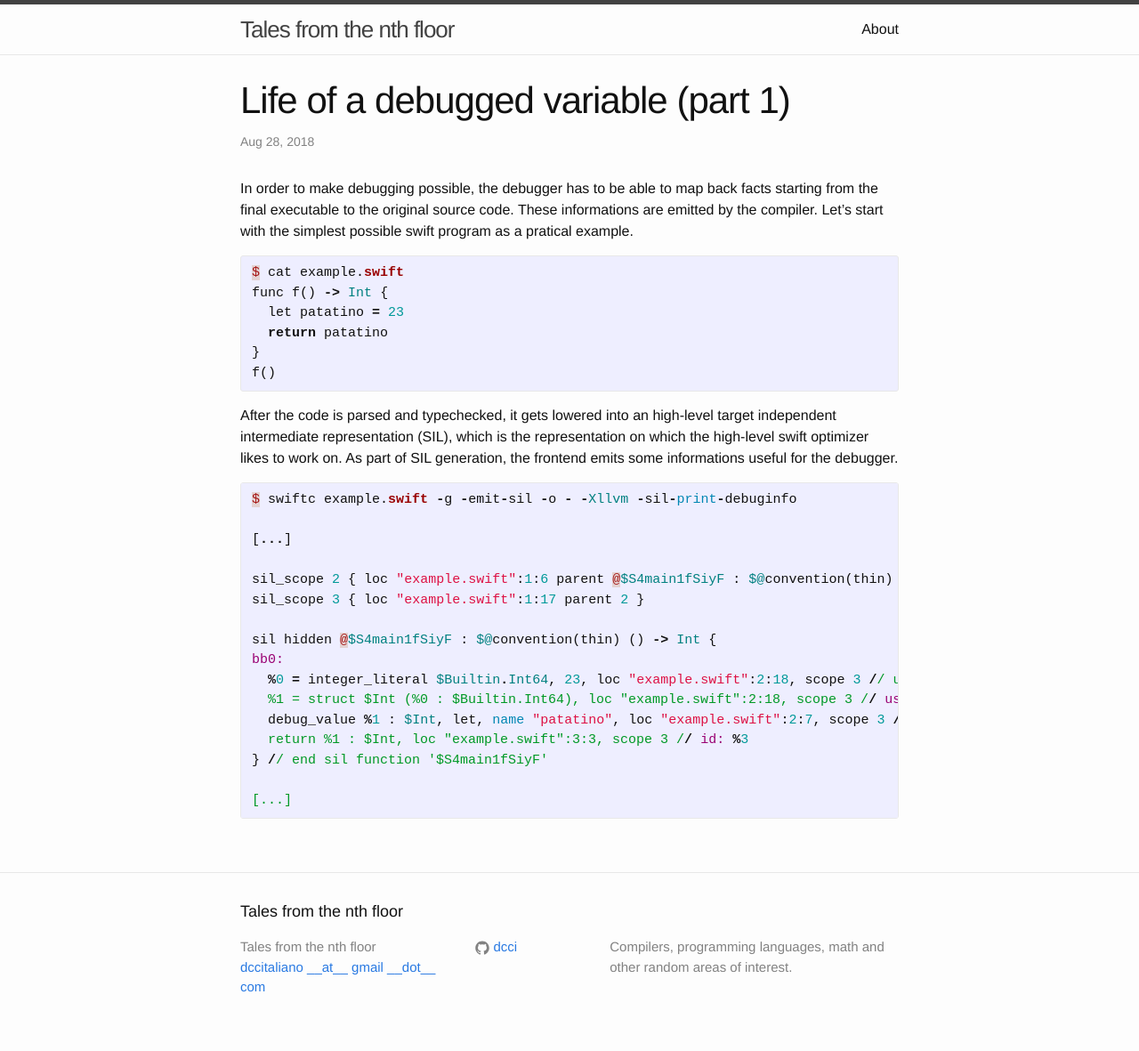
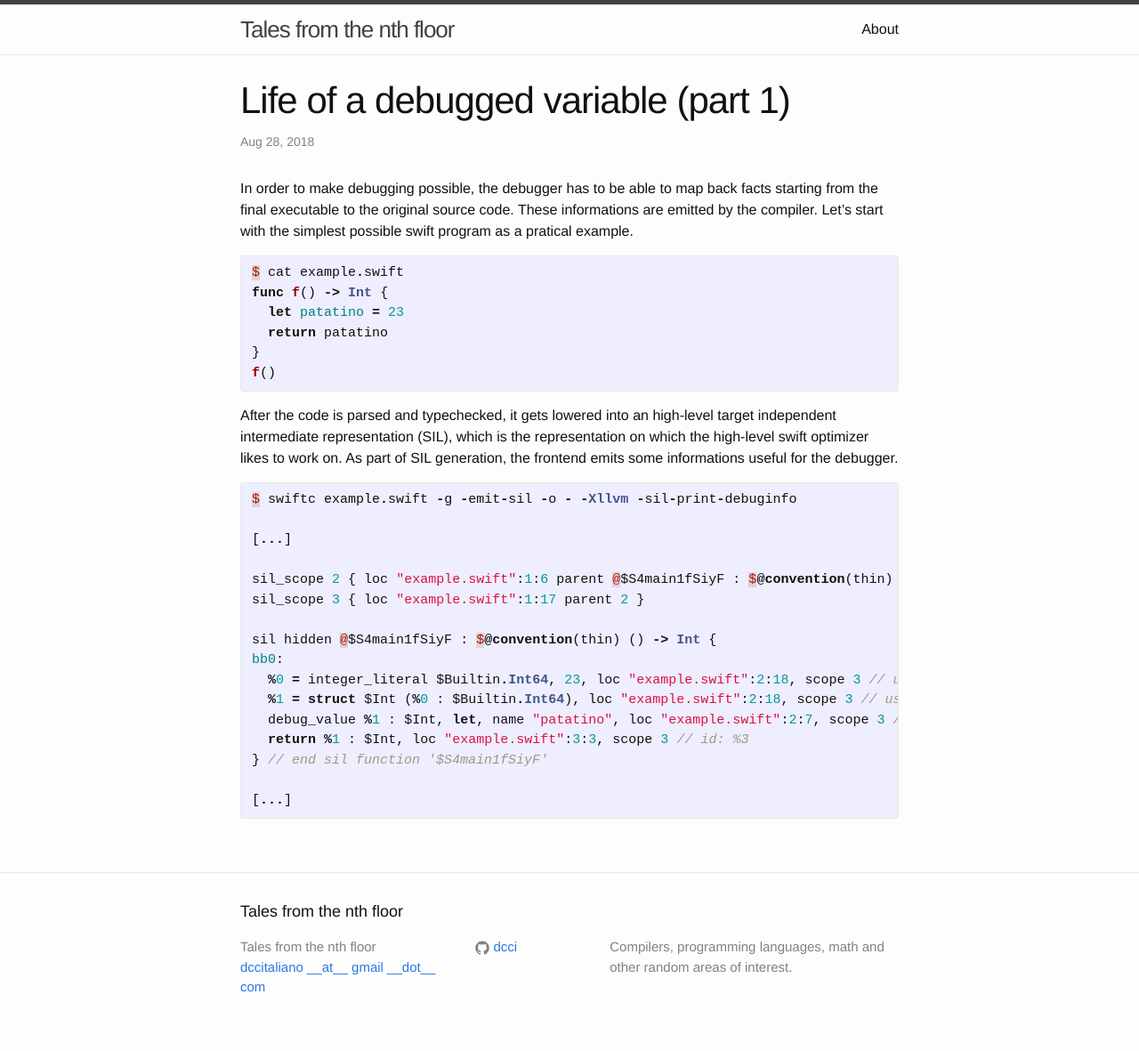
Before and after one commit to dcci/dcci.github.io, a Jekyll site: the page built from _posts/2018-08-28-life-of-a-variable.markdown, in a window 1280 px wide. Shown: the whole page at 89% size. Built offline with Jekyll 4.4.1, drawn with Linux system fonts in a browser that asks for light colours.

Commit message:
Remove old post, now stale. Also, highlight message properly.

```diff
--- a/_posts/2018-08-28-life-of-a-variable.markdown
+++ b/_posts/2018-08-28-life-of-a-variable.markdown
@@ -9,7 +9,7 @@
 These informations are emitted by the compiler.
 Let's start with the simplest possible swift program as a pratical example.
 
-{% highlight ruby %}
+{% highlight swift %}
 $ cat example.swift
 func f() -> Int {
   let patatino = 23
@@ -23,7 +23,7 @@
 on which the high-level swift optimizer likes to work on. As part of SIL generation,
 the frontend emits some informations useful for the debugger.
 
-{% highlight ruby %}
+{% highlight swift %}
 $ swiftc example.swift -g -emit-sil -o - -Xllvm -sil-print-debuginfo
 
 [...]
```
Also changed, not shown: _posts/2016-02-26-welcome-to-jekyll.markdown (deleted, +0 -25 lines).
